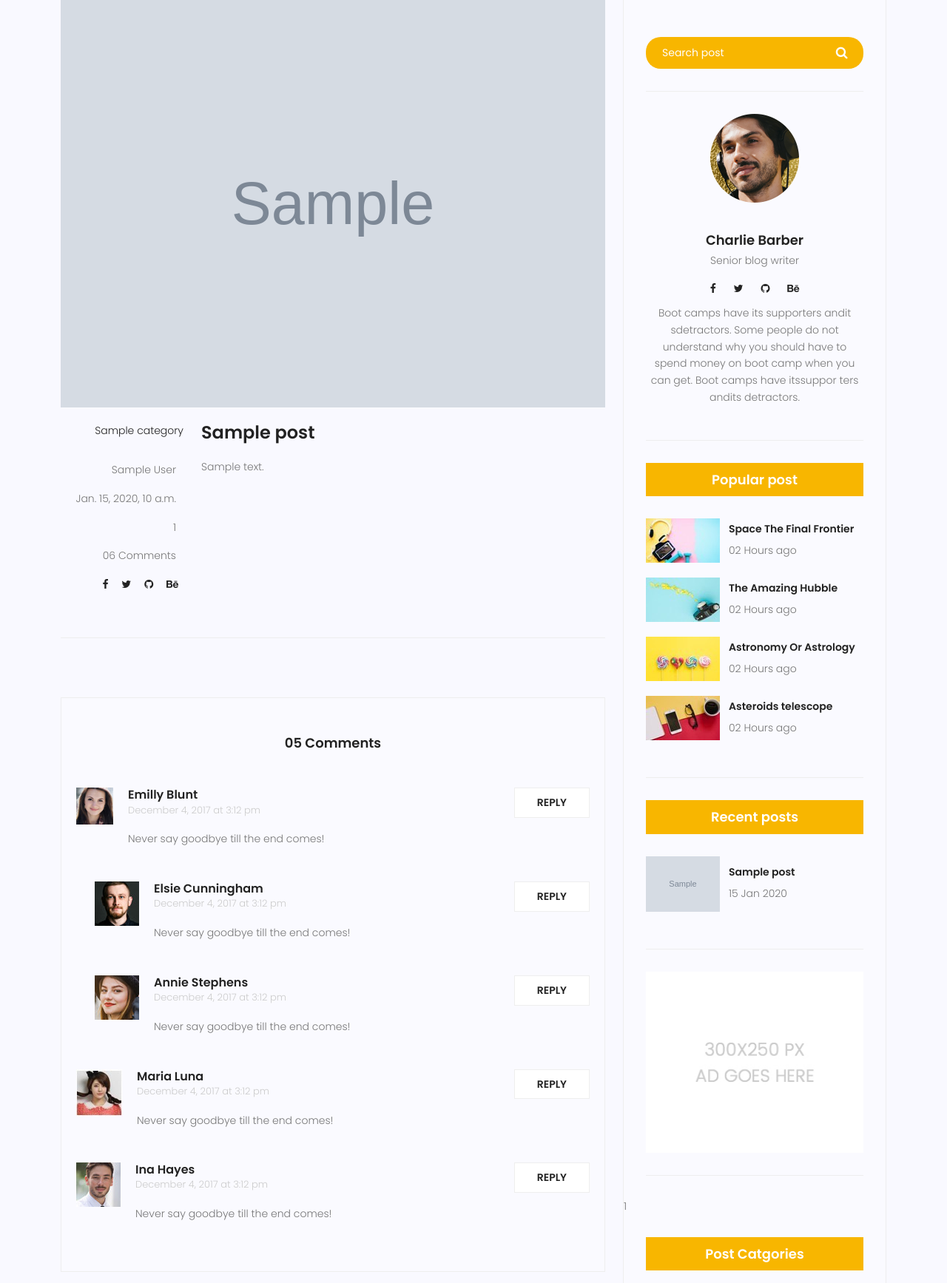
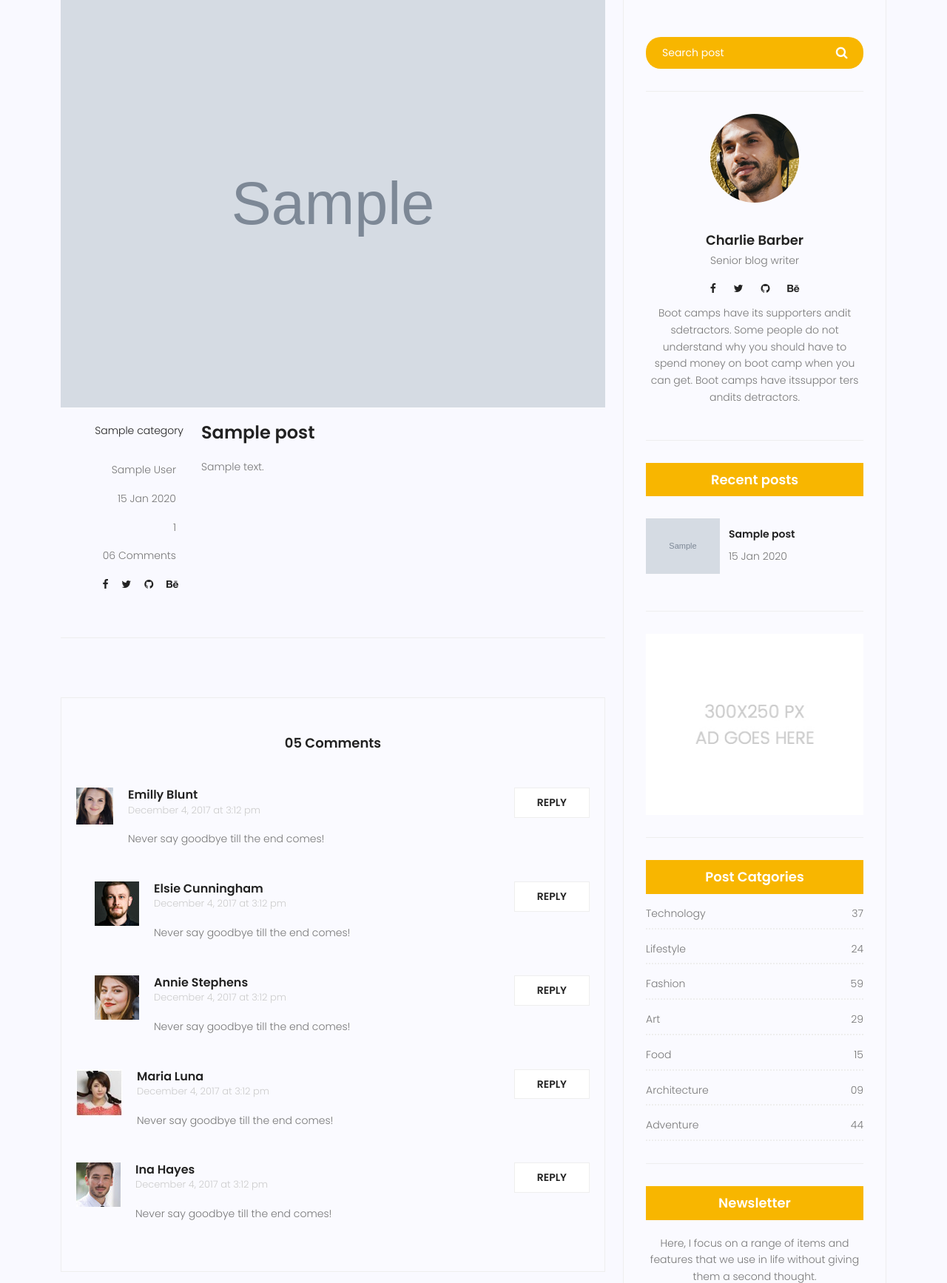
Before and after one commit to Amiraliarzande/django, a Django app: page /blog/1 in a window 1280 px wide. Shown: the part 421-2156 px from the top of the page at 74% size. Run offline with Django 3.2, Linux system fonts and the light colour scheme; tables that the repository leaves empty hold one stand-in row (values such as "Sample post"); grey boxes marked "Sample" are stand-in pictures; some libraries are stand-ins or nearby versions.

Commit message:
Solving small problems that were in the project
Solving small problems that were in the project

```diff
--- a/blog/views.py
+++ b/blog/views.py
@@ -36,6 +36,11 @@
     }
     return render(request, "blog/blog-single.html", context)
 
-def test(request):
+def test(request,pk):
 
-    return render(request,"test.html")
+    data = get_object_or_404(post,id=pk)
+    context = {
+        "posts": data,
+    }
+
+    return render(request, "test.html", context)
--- a/templates/blog/blog-home.html
+++ b/templates/blog/blog-home.html
@@ -97,7 +97,7 @@
                       <a href="{% url "blog:author" author_name=post.author.username %}">{{ post.author.get_full_name }}</a> <span class="lnr lnr-user"></span>
                     </p>
                     <p class="date col-lg-12 col-md-12 col-6">
-                      <a href="#">{{ post.published_date }}</a> <span class="lnr lnr-calendar-full"></span>
+                      <a href="#">{{ post.published_date|date:"d M Y" }}</a> <span class="lnr lnr-calendar-full"></span>
                     </p>
                     <p class="view col-lg-12 col-md-12 col-6">
                       <a href="#">{{ post.counted_viwe }} Views</a> <span class="lnr lnr-eye"></span>
--- a/templates/blog/blog-single.html
+++ b/templates/blog/blog-single.html
@@ -29,7 +29,9 @@
             <div class="col-lg-3 col-md-3 meta-details">
               <ul class="tags">
                 <li>
-                  <a href="#">{{ post.category.all|join:', ' }}</a>
+                  {% for cat in post.category.all %}
+                    <a href="#">{{ cat.name }}{% if not forloop.last %} , {% endif %}</a>
+                  {% endfor %}
                 </li>
               </ul>
               <div class="user-details row">
@@ -37,7 +39,7 @@
                   <a href="#">{{ post.author.get_full_name }}</a> <span class="lnr lnr-user"></span>
                 </p>
                 <p class="date col-lg-12 col-md-12 col-6">
-                  <a href="#">{{ post.published_date }}</a> <span class="lnr lnr-calendar-full"></span>
+                  <a href="#">{{ post.published_date|date:'d M Y' }}</a> <span class="lnr lnr-calendar-full"></span>
                 </p>
                 <p class="view col-lg-12 col-md-12 col-6">
                   <a href="#">{{ post.counted_viwe }}</a> <span class="lnr lnr-eye"></span>
@@ -87,7 +89,7 @@
                   <div class="thumb" hidden>
                     <a href="#"><img class="img-fluid" style="max-width: 50px;" src="" alt /></a>
                   </div>
-                  <div class="arrow">
+                  <div class="arrow" hidden>
                     <a href=""><span class="lnr text-white lnr-arrow-left"></span></a>
                   </div>
                   <div class="detials" hidden>
@@ -107,6 +109,19 @@
                   </div>
                   <div class="thumb">
                     <a href="{% url 'blog:blog_single' next_post.id %}"><img class="img-fluid" style="max-width: 50px;" src="{{ next_post.image.url }}" alt /></a>
+                  </div>
+                </div>
+              {% else %}
+                <div class="col-lg-6 col-md-6 col-12 nav-right flex-row d-flex justify-content-end align-items-center" hidden>
+                  <div class="detials" hidden>
+                    <p>Next Post</p>
+                    <a href="#"><h4></h4></a>
+                  </div>
+                  <div class="arrow" hidden>
+                    <a href="#"><span class="lnr text-white lnr-arrow-right"></span></a>
+                  </div>
+                  <div class="thumb" hidden>
+                    <a href="#"><img class="img-fluid" style="max-width: 50px;" src="" alt /></a>
                   </div>
                 </div>
               {% endif %}
@@ -233,53 +248,10 @@
             {% include "blog/writer.html" %}
 
 
-            <div class="single-sidebar-widget popular-post-widget">
-              <h4 class="popular-title">Popular post</h4>
-              <div class="popular-post-list">
-                <div class="single-post-list d-flex flex-row align-items-center">
-                  <div class="thumb">
-                    <img class="img-fluid" src="{% static 'img/blog/pp1.jpg' %}" alt />
-                  </div>
-                  <div class="details">
-                    <a href="blog-single.html"><h6>Space The Final Frontier</h6></a>
-                    <p>02 Hours ago</p>
-                  </div>
-                </div>
-                <div class="single-post-list d-flex flex-row align-items-center">
-                  <div class="thumb">
-                    <img class="img-fluid" src="{% static 'img/blog/pp2.jpg' %}" alt />
-                  </div>
-                  <div class="details">
-                    <a href="blog-single.html"><h6>The Amazing Hubble</h6></a>
-                    <p>02 Hours ago</p>
-                  </div>
-                </div>
-                <div class="single-post-list d-flex flex-row align-items-center">
-                  <div class="thumb">
-                    <img class="img-fluid" src="{% static 'img/blog/pp3.jpg' %}" alt />
-                  </div>
-                  <div class="details">
-                    <a href="blog-single.html"><h6>Astronomy Or Astrology</h6></a>
-                    <p>02 Hours ago</p>
-                  </div>
-                </div>
-                <div class="single-post-list d-flex flex-row align-items-center">
-                  <div class="thumb">
-                    <img class="img-fluid" src="{% static 'img/blog/pp4.jpg' %}" alt />
-                  </div>
-                  <div class="details">
-                    <a href="blog-single.html"><h6>Asteroids telescope</h6></a>
-                    <p>02 Hours ago</p>
-                  </div>
-                </div>
-              </div>
-            </div>
             {% popular %}
 
             {% include "blog/advertising.html" %}
 
-            {% load blog_tag %}
-            {% status_post %}
 
             <div class="single-sidebar-widget post-category-widget">
               <h4 class="category-title">Post Catgories</h4>
```
Also changed, not shown: templates/popularposts.html (deleted, +0 -8 lines), templates/test.html (+3 -4 lines).
